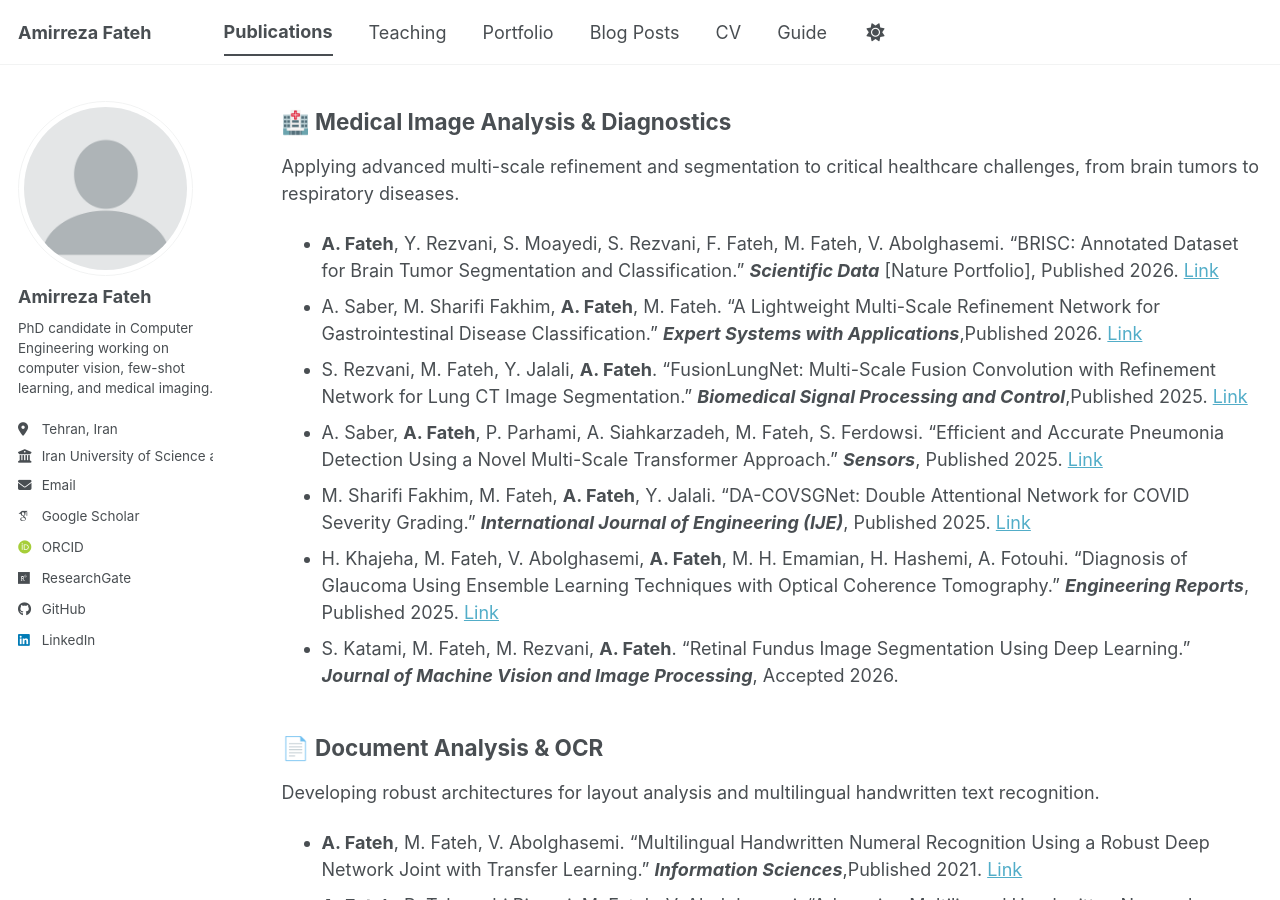
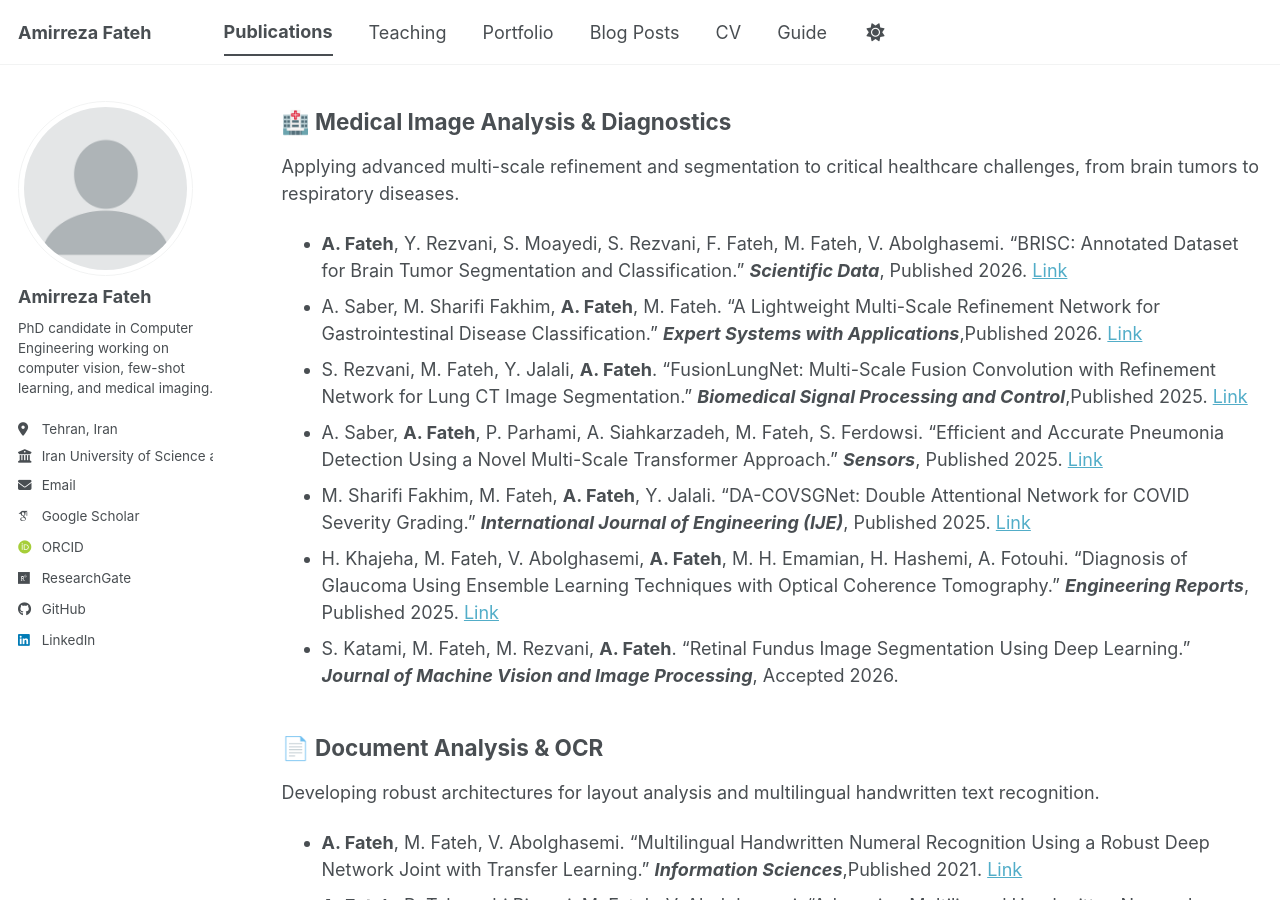
Before and after one commit to amirrezafateh/amirrezafateh.github.io, a Jekyll site: the page built from _pages/publications.md, in a window 1280 px wide and 900 px high, scrolled down 842 px. Built offline with Jekyll 4.4.1, drawn with Linux system fonts in a browser that asks for light colours; some web fonts are replaced; a script bundle is joined from its source files by our own code; library files that are not in the unit come from our copies.

Commit message:
Update publications.md

```diff
--- a/_pages/publications.md
+++ b/_pages/publications.md
@@ -26,7 +26,7 @@ Focusing on few-shot learning, semantic segmentation, and adapting large foundat
 ## 🏥 Medical Image Analysis & Diagnostics
 Applying advanced multi-scale refinement and segmentation to critical healthcare challenges, from brain tumors to respiratory diseases.
 
-* **A. Fateh**, Y. Rezvani, S. Moayedi, S. Rezvani, F. Fateh, M. Fateh, V. Abolghasemi. "BRISC: Annotated Dataset for Brain Tumor Segmentation and Classification." **_Scientific Data_** [Nature Portfolio], Published 2026. [Link](https://www.nature.com/articles/s41597-026-06753-y)
+* **A. Fateh**, Y. Rezvani, S. Moayedi, S. Rezvani, F. Fateh, M. Fateh, V. Abolghasemi. "BRISC: Annotated Dataset for Brain Tumor Segmentation and Classification." **_Scientific Data_**, Published 2026. [Link](https://www.nature.com/articles/s41597-026-06753-y)
 * A. Saber, M. Sharifi Fakhim, **A. Fateh**, M. Fateh. "A Lightweight Multi-Scale Refinement Network for Gastrointestinal Disease Classification." **_Expert Systems with Applications_**,Published 2026. [Link](https://www.sciencedirect.com/science/article/abs/pii/S0957417425046056)
 * S. Rezvani, M. Fateh, Y. Jalali, **A. Fateh**. "FusionLungNet: Multi-Scale Fusion Convolution with Refinement Network for Lung CT Image Segmentation." **_Biomedical Signal Processing and Control_**,Published 2025. [Link](https://doi.org/10.1016/j.bspc.2025.107858)
 * A. Saber, **A. Fateh**, P. Parhami, A. Siahkarzadeh, M. Fateh, S. Ferdowsi. "Efficient and Accurate Pneumonia Detection Using a Novel Multi-Scale Transformer Approach." **_Sensors_**, Published 2025. [Link](https://www.mdpi.com/1424-8220/25/23/7233)
```
